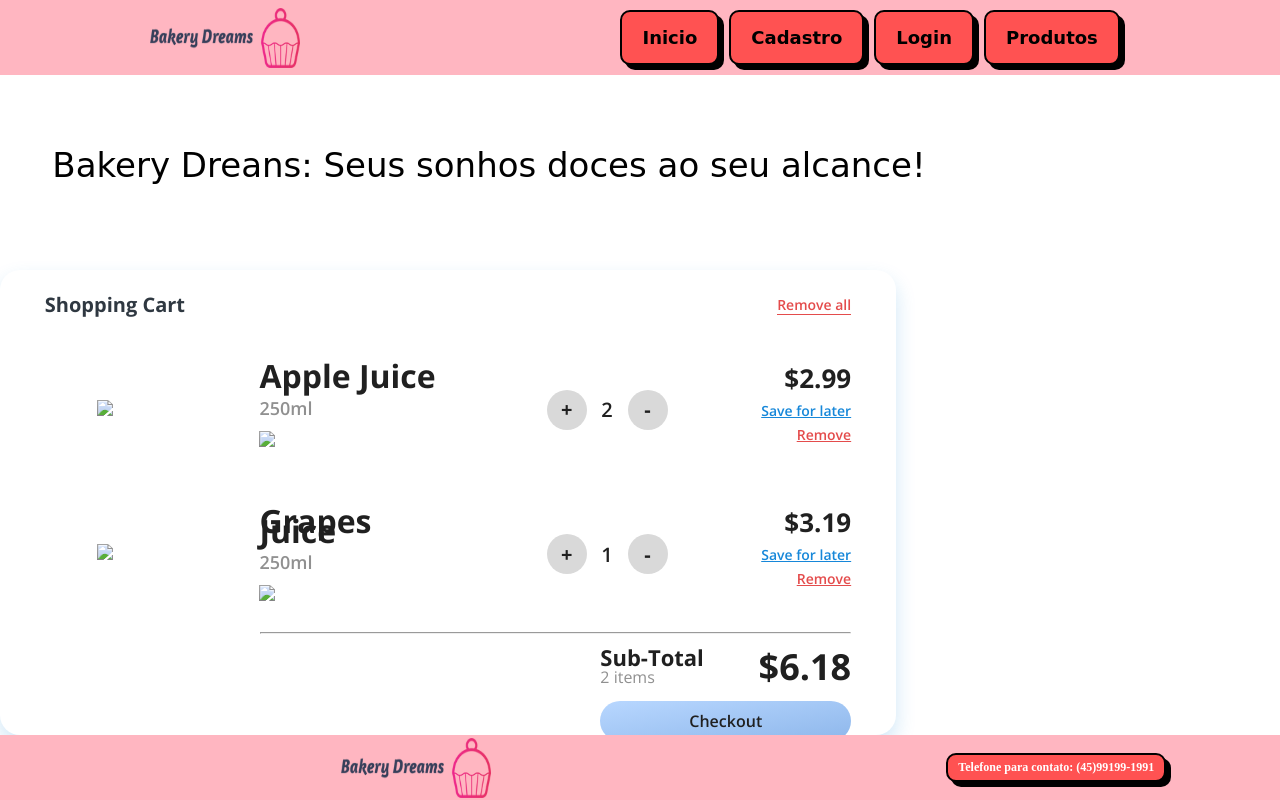
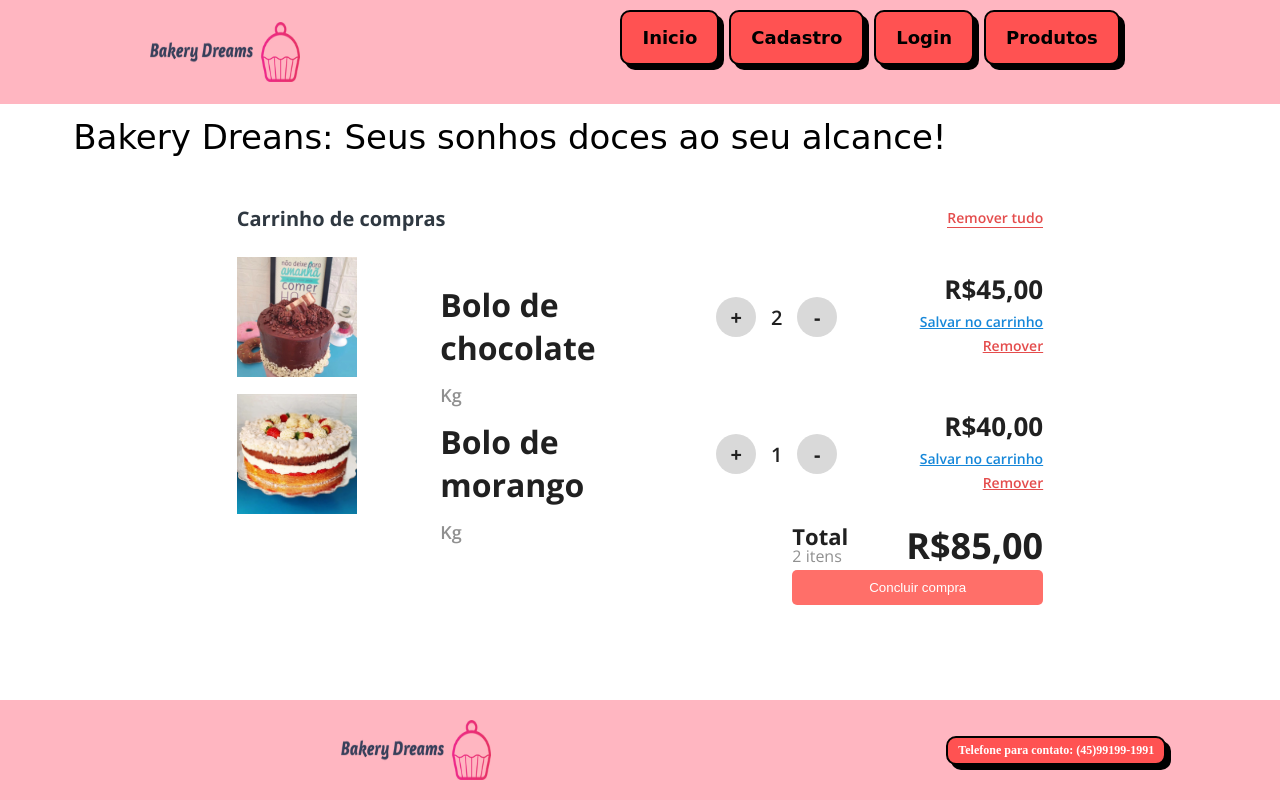
Before and after one commit to PortadordeCNPJ/InternetEProgramacaoWeb, a plain HTML site: page exeercicios/produto.html in a window 1280 px wide. Drawn offline with nearby package versions, Linux system fonts and the light colour scheme; a web font is replaced by a local one.

Commit message:
att ultma

```diff
--- a/exeercicios/estilo1.css
+++ b/exeercicios/estilo1.css
@@ -25,7 +25,7 @@ h2 {
   text-align: right;
 }
 
-span{
+span {
   font-size: 34px;
   font-family: 'Galada', cursive;
 }
@@ -40,7 +40,7 @@ span{
 
 .cabecalho {
   background-color: #FFB6C1;
-    height: 10%;
+  height: 13%;
   text-align: center;
   font-family: 'Galada', cursive;
   display: flex;
@@ -170,9 +170,26 @@ nav a:hover {
   background-color: #ff5f59;
 }
 
+.img-forms {
+  position: relative;
+}
+
+.img-for {
+  position: absolute;
+  top: 35%;
+  width: 500px;
+}
+
+.img-formi {
+  position: absolute;
+  top: 5%;
+  width: 500px;
+}
+
+
 /* --------------------CSS PARA COLOCAR O BOTÃO DO OLHO NO LUGAR CORRETO-------------------------- */
 
-  .inputwrapper{
+.inputwrapper {
   display: flex;
 }
 
@@ -189,12 +206,15 @@ nav a:hover {
   75% {
     left: 0;
   }
+
   95% {
     left: 100%;
   }
+
   98% {
     left: 100%;
   }
+
   99% {
     left: 0;
   }
@@ -204,12 +224,15 @@ nav a:hover {
   75% {
     left: 0;
   }
+
   95% {
     left: -300%;
   }
+
   98% {
     left: -300%;
   }
+
   99% {
     left: 0;
   }
@@ -219,12 +242,15 @@ nav a:hover {
   96% {
     scroll-snap-align: center;
   }
+
   97% {
     scroll-snap-align: none;
   }
+
   99% {
     scroll-snap-align: none;
   }
+
   100% {
     scroll-snap-align: center;
   }
@@ -239,7 +265,8 @@ nav a:hover {
 
 * {
   box-sizing: border-box;
-  scrollbar-color: transparent transparent; /* thumb and track color */
+  scrollbar-color: transparent transparent;
+  /* thumb and track color */
   scrollbar-width: 0px;
 }
 
@@ -260,7 +287,8 @@ nav a:hover {
   -ms-overflow-style: none;
 }
 
-ol, li {
+ol,
+li {
   list-style: none;
   margin: 0;
   padding: 0;
@@ -400,7 +428,7 @@ ol, li {
   position: relative;
 }
 
-.body-content{
+.body-content {
   /** Altura do rodapé tem que ser igual a isso aqui e vice-versa **/
   flex-grow: 10;
   flex-shrink: 10;
@@ -417,15 +445,18 @@ footer {
 
 /* ---------------------------------- CSS DA PAGINA DE PRODUTOS --------------------------------------------- */
 
-.CartContainer{
+.para-la{
+  display: flex;
+  justify-content: center;
+}
+.CartContainer {
   width: 70%;
   height: 90%;
   background-color: #ffffff;
   border-radius: 20px;
-    box-shadow: 0px 10px 20px #1687d933;
 }
 
-.Header{
+.Header {
   margin: auto;
   width: 90%;
   height: 15%;
@@ -434,14 +465,14 @@ footer {
   align-items: center;
 }
 
-.Heading{
+.Heading {
   font-size: 20px;
   font-family: 'Open Sans';
   font-weight: 700;
   color: #2F3841;
 }
 
-.Action{
+.Action {
   font-size: 14px;
   font-family: 'Open Sans';
   font-weight: 600;
@@ -450,7 +481,7 @@ footer {
   border-bottom: 1px solid #E44C4C;
 }
 
-.Cart-Items{
+.Cart-Items {
   margin: auto;
   width: 90%;
   height: 30%;
@@ -458,23 +489,28 @@ footer {
   justify-content: space-between;
   align-items: center;
 }
-.image-box{
+
+.image-box {
   width: 15%;
   text-align: center;
+  height: 120px;
 }
-.about{
+
+.about {
   height: 100%;
   width: 24%;
+  align-items: center;
 }
-.title{
+
+.title {
   padding-top: 10px;
-	line-height: 10px;
   font-size: 32px;
   font-family: 'Open Sans';
   font-weight: 800;
   color: #202020;
 }
-.subtitle{
+
+.subtitle {
   line-height: 10px;
   font-size: 18px;
   font-family: 'Open Sans';
@@ -482,13 +518,19 @@ footer {
   color: #909090;
 }
 
-.counter{
+.cake{
+  position: absolute;
+  left: 22%;
+}
+
+.counter {
   width: 15%;
   display: flex;
   justify-content: space-between;
   align-items: center;
 }
-.btn{
+
+.btn {
   width: 40px;
   height: 40px;
   border-radius: 50%;
@@ -502,25 +544,28 @@ footer {
   color: #202020;
   cursor: pointer;
 }
-.count{
+
+.count {
   font-size: 20px;
   font-family: 'Open Sans';
   font-weight: 600;
   color: #202020;
 }
 
-.prices{
+.prices {
   height: 100%;
   text-align: right;
 }
-.amount{
+
+.amount {
   padding-top: 20px;
   font-size: 26px;
   font-family: 'Open Sans';
   font-weight: 800;
   color: #202020;
 }
-.save{
+
+.save {
   padding-top: 5px;
   font-size: 14px;
   font-family: 'Open Sans';
@@ -528,7 +573,8 @@ footer {
   color: #1687d9;
   cursor: pointer;
 }
-.remove{
+
+.remove {
   padding-top: 5px;
   font-size: 14px;
   font-family: 'Open Sans';
@@ -537,45 +583,45 @@ footer {
   cursor: pointer;
 }
 
-.pad{
+.pad {
   margin-top: 5px;
 }
 
-hr{
-	width: 66%;
-	float: right;
-	margin-right: 5%;
-}
-.checkout{
+.checkout {
   float: right;
   margin-right: 5%;
   width: 28%;
 }
-.total{
+
+.total {
   width: 100%;
   display: flex;
   justify-content: space-between;
 }
-.Subtotal{
+
+.Subtotal {
   font-size: 22px;
   font-family: 'Open Sans';
   font-weight: 700;
   color: #202020;
 }
-.items{
+
+.items {
   font-size: 16px;
   font-family: 'Open Sans';
   font-weight: 500;
   color: #909090;
   line-height: 10px;
 }
-.total-amount{
+
+.total-amount {
   font-size: 36px;
   font-family: 'Open Sans';
   font-weight: 900;
   color: #202020;
 }
-.button{
+
+.button {
   margin-top: 10px;
   width: 100%;
   height: 40px;
--- a/exeercicios/produto.html
+++ b/exeercicios/produto.html
@@ -50,72 +50,76 @@
     </div>
 
     <pre>
-
-    <div class="texto">
         <span> Bakery Dreans: Seus sonhos doces ao seu alcance! </span>
-    </div>
-
     </pre>
 
-    <div class="CartContainer">
+    <div class="para-la">
+        <div id="prod" class="CartContainer">
             <div class="Header">
-            <h3 class="Heading">Shopping Cart</h3>
-            <h5 class="Action">Remove all</h5>
+                <h3 class="Heading">Carrinho de compras</h3>
+                <h5 class="Action">Remover tudo</h5>
             </div>
 
             <div class="Cart-Items">
                 <div class="image-box">
-                <img src="images/apple.png" style={{ height="120px" }} />
+                    <img src="./img/cake-cho.jfif" style="height:120px" />
                 </div>
+
                 <div class="about">
-                <h1 class="title">Apple Juice</h1>
-                <h3 class="subtitle">250ml</h3>
-                <img src="images/veg.png" style={{ height="30px" }} />
+                    <h1 class="title">Bolo de chocolate</h1>
+                    <h3 class="subtitle">Kg</h3>
                 </div>
+
                 <div class="counter">
                     <div class="btn">+</div>
                     <div class="count">2</div>
                     <div class="btn">-</div>
                 </div>
+
                 <div class="prices">
-                <div class="amount">$2.99</div>
-                <div class="save"><u>Save for later</u></div>
-                <div class="remove"><u>Remove</u></div>
+                    <div class="amount">R$45,00</div>
+                    <div class="save"><u>Salvar no carrinho</u></div>
+                    <div class="remove"><u>Remover</u></div>
                 </div>
             </div>
 
             <div class="Cart-Items pad">
                 <div class="image-box">
-                <img src="images/grapes.png" style={{ height="120px" }} />
+                    <img src="./img/cake-mor.jfif" style="height:120px" />
                 </div>
+
                 <div class="about">
-                <h1 class="title">Grapes Juice</h1>
-                <h3 class="subtitle">250ml</h3>
-                <img src="images/veg.png" style={{ height="30px" }} />
+                    <h1 class="title">Bolo de morango</h1>
+                    <h3 class="subtitle">Kg</h3>
                 </div>
+
                 <div class="counter">
                     <div class="btn">+</div>
                     <div class="count">1</div>
                     <div class="btn">-</div>
                 </div>
+
                 <div class="prices">
-                <div class="amount">$3.19</div>
-                <div class="save"><u>Save for later</u></div>
-                <div class="remove"><u>Remove</u></div>
+                    <div class="amount">R$40,00</div>
+                    <div class="save"><u>Salvar no carrinho</u></div>
+                    <div class="remove"><u>Remover</u></div>
                 </div>
             </div>
-        <hr>
+
             <div class="checkout">
                 <div class="total">
                     <div>
-                    <div class="Subtotal">Sub-Total</div>
-                    <div class="items">2 items</div>
+                        <div class="Subtotal">Total</div>
+                        <div class="items">2 itens</div>
                     </div>
-                <div class="total-amount">$6.18</div>
+                    <div class="total-amount">R$85,00</div>
                 </div>
-            <button class="button">Checkout</button>
+                <button onclick="logar()" class="form-button" id="submit" type="submit">Concluir compra</button>
             </div>
         </div>
+    </div>
+    <script src="scriptlog.js"></script>
+
     <div class="content"></div>
 
     <div class="container body-content">
```
Also changed, not shown: exeercicios/cadastro.html (+8 -2 lines), exeercicios/login.html (+5 -2 lines), exeercicios/scriptpro.js (added, +14 -0 lines), exeercicios/img/cake-cho.jfif (added), exeercicios/img/cake-cho2.jfif (added), exeercicios/img/cake-mor.jfif (added), exeercicios/img/cake2.png (added). Lines whose indentation alone changed are shown as unchanged.
